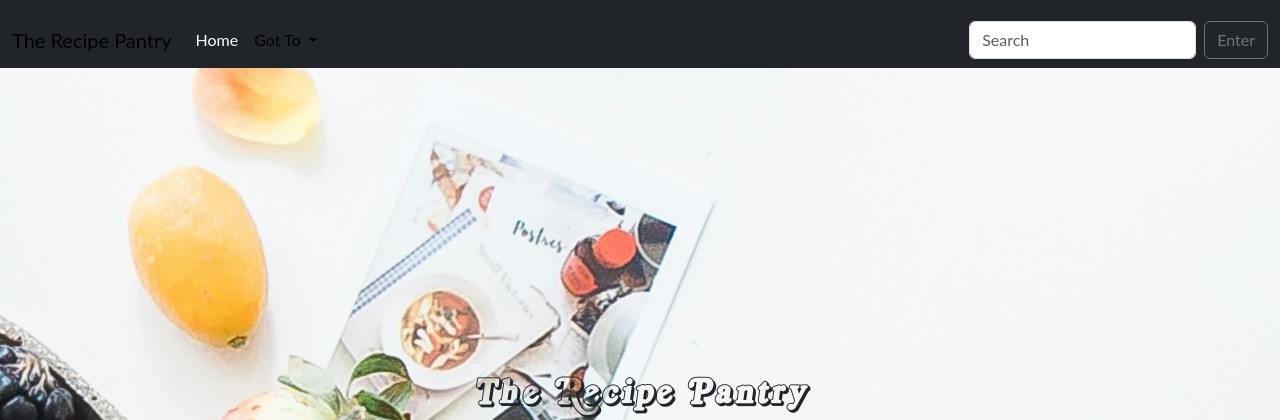
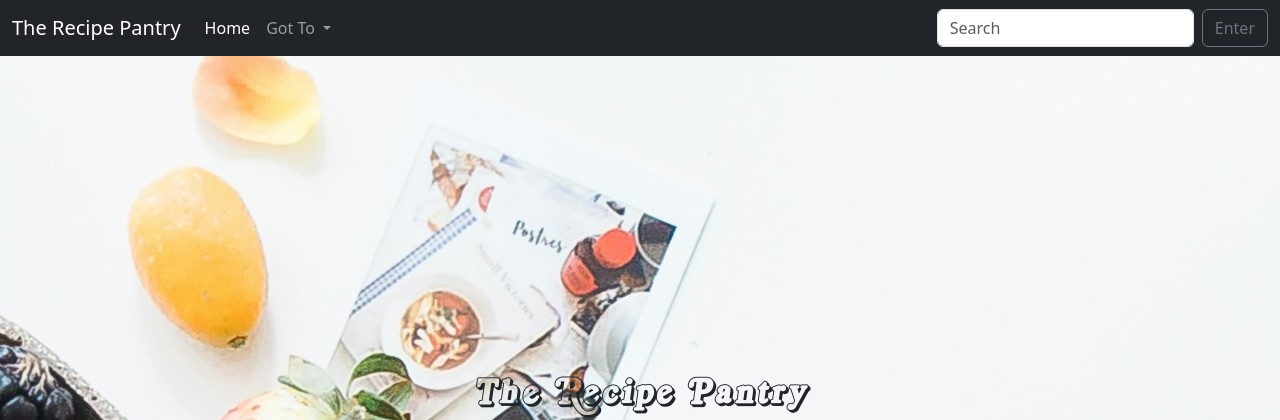
Before and after one commit to HDisHERE/Food-Website, a Django app: page / in a window 1280 px wide. Shown: the top 420 px of the page. Run offline with Django 4.2, Linux system fonts and the light colour scheme.

Commit message:
chnage css

```diff
--- a/TheRecipePantry/RecipeApp/static/style.css
+++ b/TheRecipePantry/RecipeApp/static/style.css
@@ -2,22 +2,6 @@ body {
     background-image: url("bg1.jpg");
 }
 
-.navbar {
-    font-family: 'Lato', sans-serif;
-    position: fixed;
-    top: 0;
-    left: 0;
-    width: 100%;
-    padding-top: 20px;
-    display: flex;
-    justify-content: space-evenly;
-    align-items: center;
-}
-
-.navbar a {
-    color: black;
-    text-decoration: none;
-}
 @font-face {
     font-family: RoyalAcidbath;
     src: url("fonts/Royalacid_o.ttf");
```
